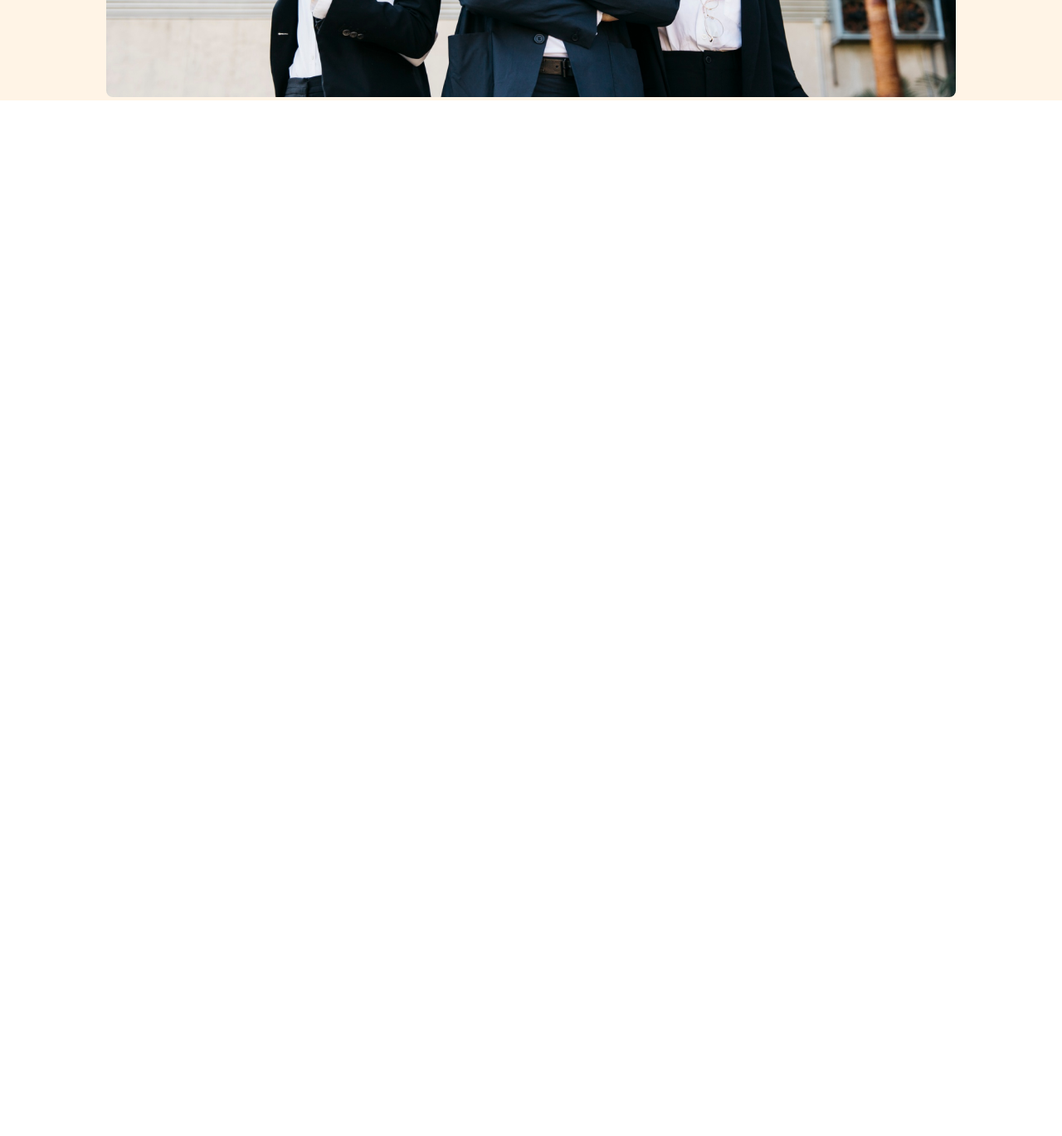
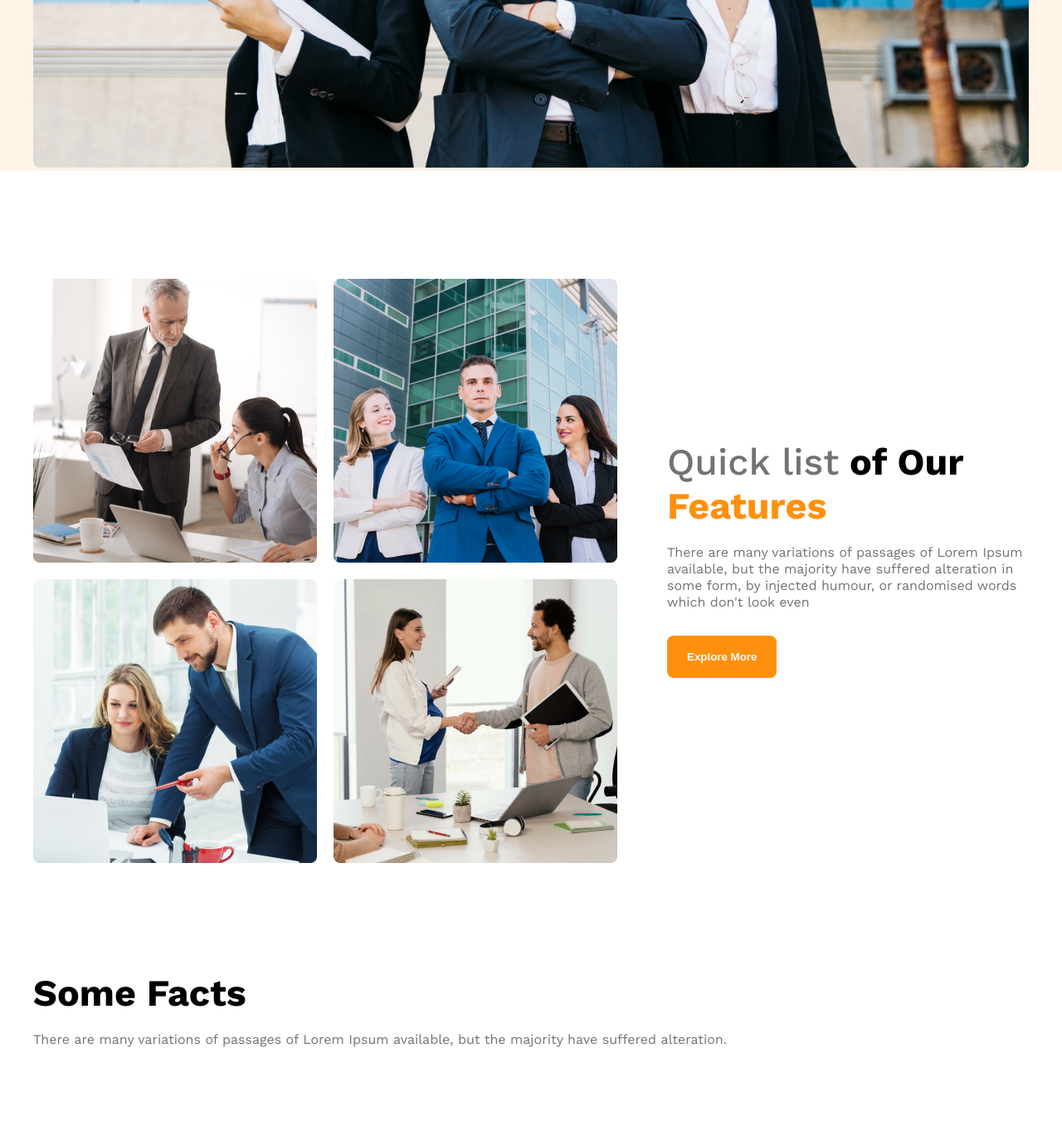
Before and after one commit to sumaiyasal/architect, a plain HTML site: page index.html in a window 1280 px wide. Shown: the part 804-2173 px from the top of the page at 83% size. Before the commit the page ends 925 px from the top, so only its background shows below. Drawn offline with nearby package versions, Linux system fonts and the light colour scheme.

Commit message:
add feature secttion make it responsive

```diff
--- a/index.html
+++ b/index.html
@@ -23,13 +23,58 @@
             Brand New Group of Architects
            </h1>
             <p class="banner_des">There are many variations of passages of Lorem Ipsum available, but the majority have suffered alteration in some form, by injected humour, or randomised words which don't look even</p>
-            <button class="banner_btn">Explore More</button>
+            <button class="primary_btn">Explore More</button>
        </div>
         <img src="images/banner.png" alt="" class="banner_img">
        </div>
     </header>
     <main>
+<section class="feature_container">
+ <div class="feature_image">
+<img src="images/team1.png" alt="">
+<img src="images/team2.png" alt="">
+<img src="images/team3.png" alt="">
+<img src="images/team4.png" alt="">
+ </div>
+ <div class="feature_text">
+<h2 class="feature_title">
+    <span id="quick_list">Quick list</span> <span class="of_our">of Our</span> <span class="features">Features</span>
+</h2>
+<p class="feature_des">There are many variations of passages of Lorem Ipsum available, but the majority have suffered alteration in some form, by injected humour, or randomised words which don't look even</p>
+<button class="primary_btn">
+    Explore More
+</button>
+ </div>
+</section>
+<section class="quality">
 
+</section>
+<section class="facts">
+    <h2 class="title">Some Facts</h2>
+    <p class="des">There are many variations of passages of Lorem Ipsum available, but the majority have suffered alteration.</p>
+    <div class="facts_container">
+        <div class="fact">
+            <img src="" alt="" class="fact_img">
+            <h3 class="fact_title"></h3>
+            <h5 class="fact_des"></h5>
+        </div>
+        <div class="fact">
+            <img src="" alt="" class="fact_img">
+            <h3 class="fact_title"></h3>
+            <h5 class="fact_des"></h5>
+        </div>
+        <div class="fact">
+            <img src="" alt="" class="fact_img">
+            <h3 class="fact_title"></h3>
+            <h5 class="fact_des"></h5>
+        </div>
+        <div class="fact">
+            <img src="" alt="" class="fact_img">
+            <h3 class="fact_title"></h3>
+            <h5 class="fact_des"></h5>
+        </div>
+    </div>
+</section>
     </main>
     <footer>
 
--- a/style/architect.css
+++ b/style/architect.css
@@ -12,9 +12,32 @@ box-sizing: border-box;
   .bg_light{
     background-color:  rgba(255, 144, 14, 0.1);
   }
+  .primary_btn{
+    background-color: rgb(255, 144, 14);
+    border-radius: 8px;
+    padding:18px 24px;
+    border:none;
+    font-size: 1.5;
+    font-weight: 600;
+    color: white;
+    margin-bottom: 30px;
+    cursor: pointer;
+      }
+      .title{
+        font-size: 2.8rem;
+        font-weight: 700;
+      }
+      .des{
+        color: rgb(114, 114, 114);
+  font-size: 1rem;
+  font-weight: 400;
+  line-height: 20px;
+  margin-top:20px;
+  margin-bottom: 30px;
+      }
   /* banner */
   .header_section{
-    max-width:1200px;
+    /* max-width:1200px; */
   }
   .nav_section{
     display: flex;
@@ -42,7 +65,7 @@ list-style: none;
     /* border:1px solid blue; */
   }
   .nav_section , .banner_container{
-    max-width: 80%;
+    max-width:1200px;
     margin: 0 auto;
   }
   .banner_img{
@@ -67,23 +90,60 @@ list-style: none;
     font-weight: 400;
     line-height: 1.5rem;
     margin:20px 0;
+  }
 
+
+  /* main_section */
+  main>section{
+    max-width:1200px;
+    margin:0 auto;
+    margin-top:130px;
   }
-  .banner_btn{
-background-color: rgb(255, 144, 14);
-border-radius: 8px;
-padding:18px 24px;
-border:none;
-font-size: 1.5;
-font-weight: 600;
-color: white;
-margin-bottom: 30px;
-cursor: pointer;
+  .feature_container{
+    display:flex;
+    align-items: center;
   }
+  .feature_image{
+    display:grid;
+    grid-template-columns: repeat(2,1fr);
+    gap:20px;
+  }
+  .feature_image{
+    max-width:100%;
+  }
+  .feature_text{
+    margin-left: 60px;
+  }
+  .feature_title{
+    font-size: 2.8rem;
+    font-weight: 700;
+  }
+  #quick_list{
+    font-weight:500;
+    color:rgb(114, 114, 114);
+  }
+  .features{
+    color:rgb(255, 144, 14);
+  }
+.feature_des{
+  color: rgb(114, 114, 114);
+  font-size: 1rem;
+  font-weight: 400;
+  line-height: 20px;
+  margin-top:20px;
+  margin-bottom: 30px;
+}
   /* responsive media query */
   @media screen and (max-width:576px) {
     .nav_section , .banner_container , .nav_option{
         flex-direction: column;
         gap:10px;
+
     }
+.feature_container{
+flex-direction: column;
+}
+.feature_image{
+  grid-template-columns: 1fr;
+}
   }
```
